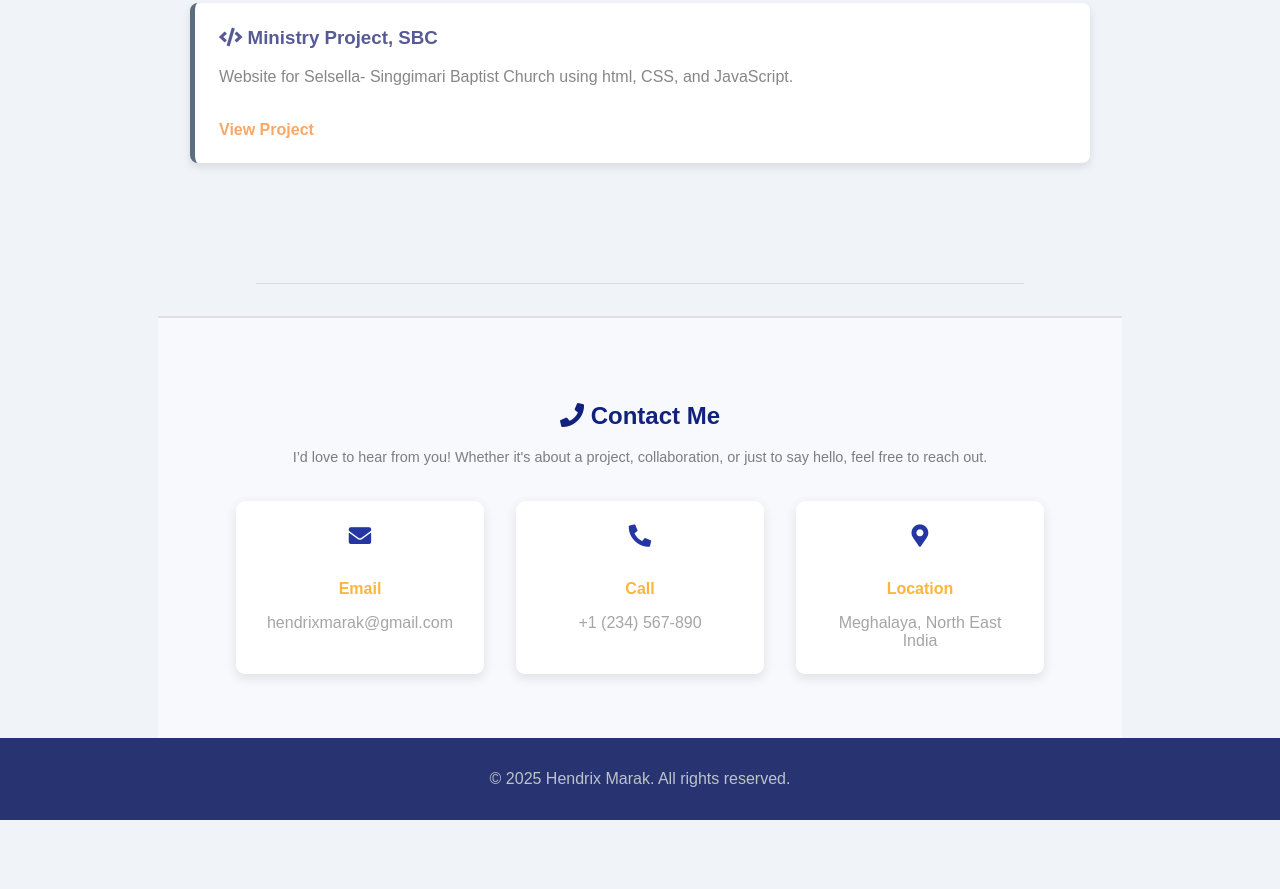
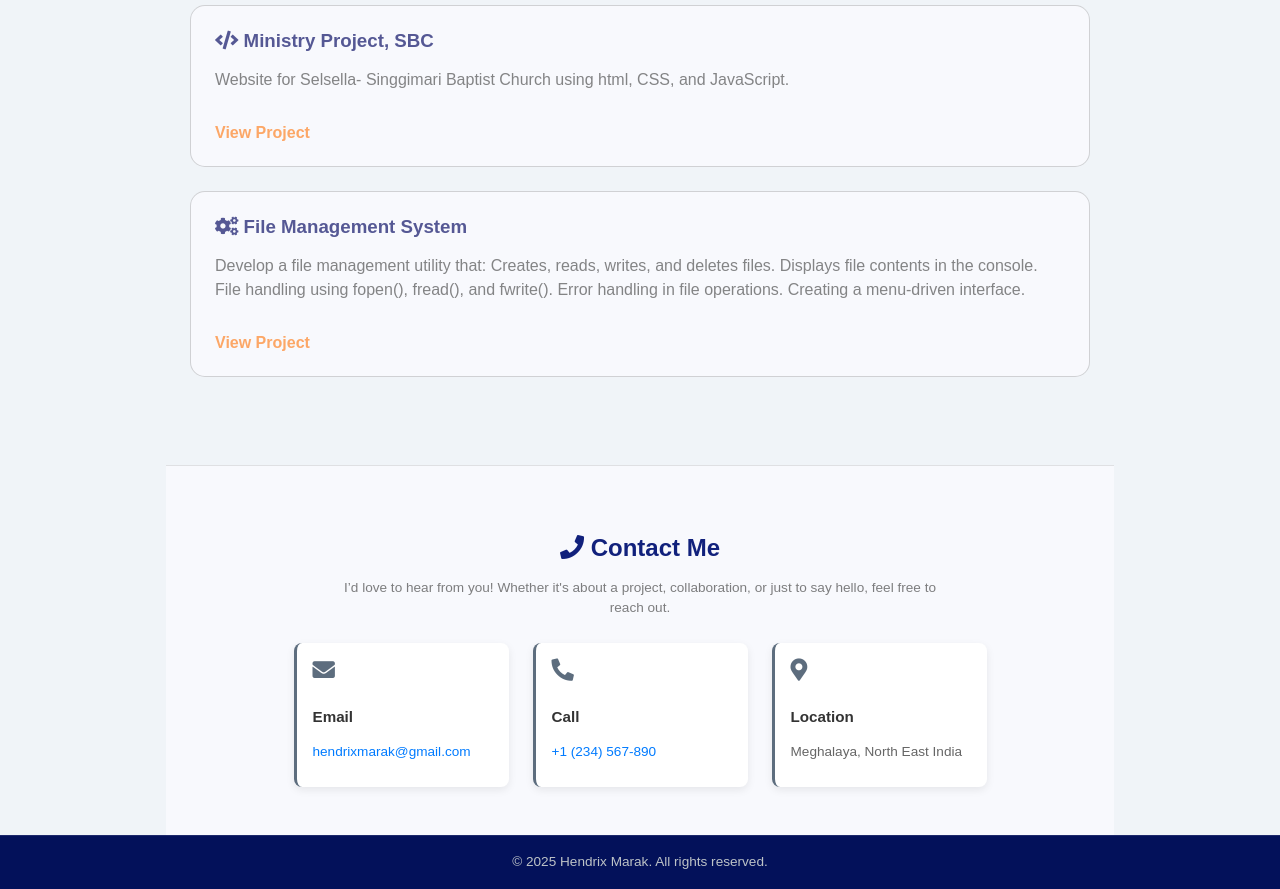
Before and after one commit to hendrixmk/MyPortfolio, a plain HTML site: page index.html in a window 1280 px wide. Shown: the part 1087-1976 px from the top of the page. Before the commit the page ends 1907 px from the top, so only its background shows below. Drawn offline with Linux system fonts and the light colour scheme; a web font is replaced by a local one.

Commit message:
Tweaks
lots of minimal changes made

```diff
--- a/css/styles.css
+++ b/css/styles.css
@@ -98,7 +98,7 @@ nav a:hover {
     top: 50px;
     background-color: #03125a;
     width: 200px;
-    border-radius: px;
+    border-radius: 3px;
     box-shadow: 0 4px 8px rgba(0,0,0,0.2);
     z-index: 999;
 }
@@ -167,7 +167,7 @@ nav a:hover {
     width: 150px;
     height: 150px;
     border-radius: 50%;
-    box-shadow: 0 4px 8px rgba(0,0,0,0.1);
+    box-shadow:  0 4px 8px rgba(0,0,0,0.1);
     margin-top: 1rem;
 }
 .about-text {
@@ -223,12 +223,13 @@ h2, h3 {
     background-color: rgba(0, 0, 0, 0.1); /* Less opacity */
 }
 .project-card {
-    background: #fff;
+    background: #f8f9fd;
     padding: 1.5rem;
-    border-radius: 8px;
-    box-shadow: 0 4px 8px rgba(0,0,0,0.1);
+    border: 1px solid #00000029;
+    border-radius: 15px;
+    box-shadow: none;
     margin-bottom: 1.5rem;
-    border-left: 5px solid #5d6d7e;
+    transition: transform 0.2s ease-in-out;
 }
 .project-grid {
     display: contents;
@@ -236,16 +237,11 @@ h2, h3 {
     gap: 1.5rem;
     padding: 2rem 0;
 }
-.project-card {
-    background: #fff;
-    padding: 1.5rem;
-    border-radius: 8px;
-    box-shadow: 0 4px 8px rgba(0,0,0,0.1);
-    border-left: 5px solid #5d6d7e;
-    transition: transform 0.3s ease;
-}
 .project-card:hover {
-    transform: translateY(-5px); /* Cool hover effect */
+    border: 1px solid rgba(255, 115, 0, 0.411); /* Soft blue border */
+    transform: scale(1.01); /* Slight zoom-in */
+    /*box-shadow: 0 0 10px rgba(100, 181, 246, 0.8); Soft blue shadow */
+    transition: all 0.2s ease-in-out;
 }
 .project-card h3 {
     margin-top: 0;
@@ -268,73 +264,109 @@ h2, h3 {
 }
 #contact {
     text-align: center;
-    padding: 4rem 2rem;
+    padding: 3rem 1.5rem; /* Reduced padding */
     background-color: #f8f9fd; /* Light background */
-    border-top: 2px solid rgba(0, 0, 0, 0.1); /* Soft border on top */
+    border-top: 1px solid rgba(0, 0, 0, 0.1); /* Subtle border */
 }
 .contact-intro {
-    font-size: 0.9rem;
+    font-size: 0.85rem;
     color: #444444ae;
-    margin-bottom: 2rem;
-    max-width: 700px;
+    margin-bottom: 1.5rem;
+    max-width: 600px;
     margin-left: auto;
     margin-right: auto;
-    line-height: 1.6;
+    line-height: 1.5;
 }
 .contact-container {
     display: flex;
     justify-content: center;
-    gap: 2rem;
+    gap: 1.5rem; /* Tighter gap */
     flex-wrap: wrap;
-    margin-top: 2rem;
+    margin-top: 1.5rem;
 }
 .contact-card {
-    background-color: #fff;
-    padding: 1.5rem;
-    border-radius: 9px;
-    box-shadow: 0 4px 12px rgba(0, 0, 0, 0.1);
-    width:  200px;
-    text-align: center;
-    transition: transform 0.3s ease-in-out;
+    background: #fff;
+    padding: 1rem; /* Compact padding */
+    border-radius: 8px; /* Slightly rounded corners */
+    box-shadow: 0 3px 8px rgba(0, 0, 0, 0.08);
+    border-left: 3px solid #5d6d7e; /* Thin border */
+    transition: all 0.25s ease-in-out;
+    cursor: pointer;
+    flex: 1 1 180px; /* Smaller width */
+    max-width: 180px; /* Keeps the cards compact */
+    display: flex;
+    flex-direction: column;
+    justify-content: space-between;
+    height: auto;
+    text-align: left;
 }
 .contact-card:hover {
-    transform: translateY(-1px);
-    box-shadow: 0 8px 20px rgba(0, 0, 0, 0.15);
+    transform: translateY(-3px) scale(1.02); /* Subtle hover effect */
+    box-shadow: 0 6px 12px rgba(0, 0, 0, 0.12);
+    border-left-color: #007bff;
 }
 .contact-card i {
-    font-size: 1.4rem;
-    color: #2336a1;
-    margin-bottom: 1rem;
+    font-size: 1.4rem; /* Slightly smaller icon */
+    color: #5d6d7e;
+    margin-bottom: 0.75rem;
+    transition: color 0.2s ease-in-out;
 }
 .contact-card h3 {
-    margin-bottom: 0.5rem;
-    font-size: 1rem;
-    color: #fc9f00c4;
+    font-size: 0.95rem; /* Compact heading */
+    margin-bottom: 0.3rem;
+    color: #333;
 }
 .contact-card p {
-    font-size: 1rem;
-    color: #55555587;
-    margin-bottom: 0;
+    font-size: 0.85rem; /* Smaller text */
+    margin-bottom: 0.8rem;
+    color: #666;
 }
 .contact-card a {
+    font-size: 0.85rem; /* Smaller link text */
+    margin-top: auto;
     text-decoration: none;
-    color: #55555587;
-    font-weight: 100;
-    transition: color 0.3s ease;
+    color: #007bff;
+    font-weight: 500;
 }
 .contact-card a:hover {
-    color: #6c5ce7;
+    color: #00a1e0;
+    text-decoration: underline;
+}
+
+/* 🌟 Media Queries for Responsiveness */
+@media (max-width: 768px) {
+    .contact-container {
+        flex-direction: row;
+        gap: 1.5rem; /* Smaller gap on mobile */
+        justify-content: center;
+    }
+    .contact-card {
+        flex: 1 1 200px; /* Compact for smaller screens */
+        max-width: 200px;
+        border-left: 3px solid #595c600b;
+    }
 }
 
 footer {
-    background-color: #03115ad7;
-    color: #bdc3c7;
+    background-color: #03115a; /* Deep navy blue */
+    color: #bdc3c7; /* Soft gray for text */
     text-align: center;
     padding: 1rem 0;
+    font-size: 0.85rem; /* Slightly smaller text for elegance */
+    border-top: 1px solid rgba(255, 255, 255, 0.1); /* Subtle top border */
 }
-a {
-    color: #2980b9;
+footer p {
+    margin: 0;
+    padding: 0;
+    line-height: 1.5;
 }
-a:hover {
-    color: #6c5ce7;
+footer a {
+    color: #2980b9; /* Soft blue for links */
+    text-decoration: none;
+    font-weight: 500;
+    transition: color 0.2s ease-in-out;
 }
+footer a:hover {
+    color: #6c5ce7; /* Vibrant blue on hover */
+    text-decoration: underline;
+}
--- a/index.html
+++ b/index.html
@@ -28,7 +28,7 @@
             <img src="Images/hen.jpg" alt="Profile Picture" class="profile-pic">
         </div>
         <p class="about-text" > Hello! <span class="name-highlight"> I</span> am<span class="name-highlight">
-            Hendrix Marak</span>, exploring C programming and enjoy working on tasks that makes me think logically and sharpen my skills.
+            Hendrix Marak</span>, exploring C programming and working on tasks that makes me think logically and sharpen my skills.
             It hasn’t been going easy—I’m having my fair share of challenges,
             but also having fun learning and exploring different tech stacks, starting from low-level systems to higher-level systems.</p>
             <div class="social-icons">
@@ -53,10 +53,19 @@
             <p>Website for Selsella- Singgimari Baptist Church using html, CSS, and JavaScript.</p>
             <a href="#" target="_blank">View Project</a>
         </div>
-
+        <div class="project-card">
+            <h3><i class="fas fa-cogs"></i> File Management System</h3>
+            <p>Develop a file management utility that:
+                Creates, reads, writes, and deletes files.
+                Displays file contents in the console.<br>
+                File handling using fopen(), fread(), and fwrite().
+                Error handling in file operations.
+                Creating a menu-driven interface.</p>
+            <a href="#" target="_blank">View Project</a>
+        </div>
     </div>
     </section>
-    <hr class="section-divider">
+
     <section id="contact">
         <h2><i class="fas fa-phone"></i> Contact Me</h2>
         <p class="contact-intro">
@@ -84,5 +93,6 @@
         <p>&copy; 2025 Hendrix Marak. All rights reserved. </p>
     </footer>
     <script src="js/scripts.js"></script>
+    </script>
 </body>
 </html>
```
